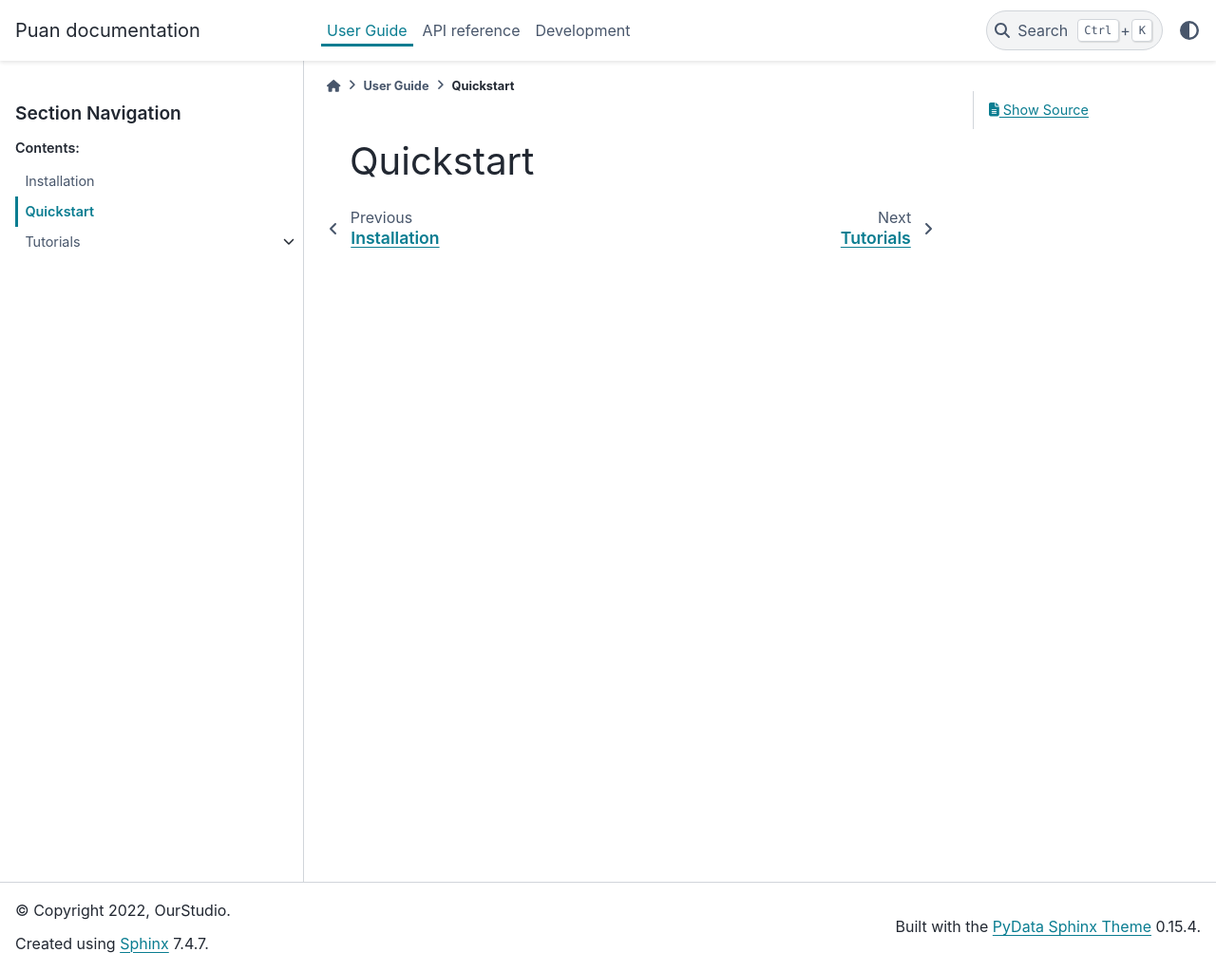
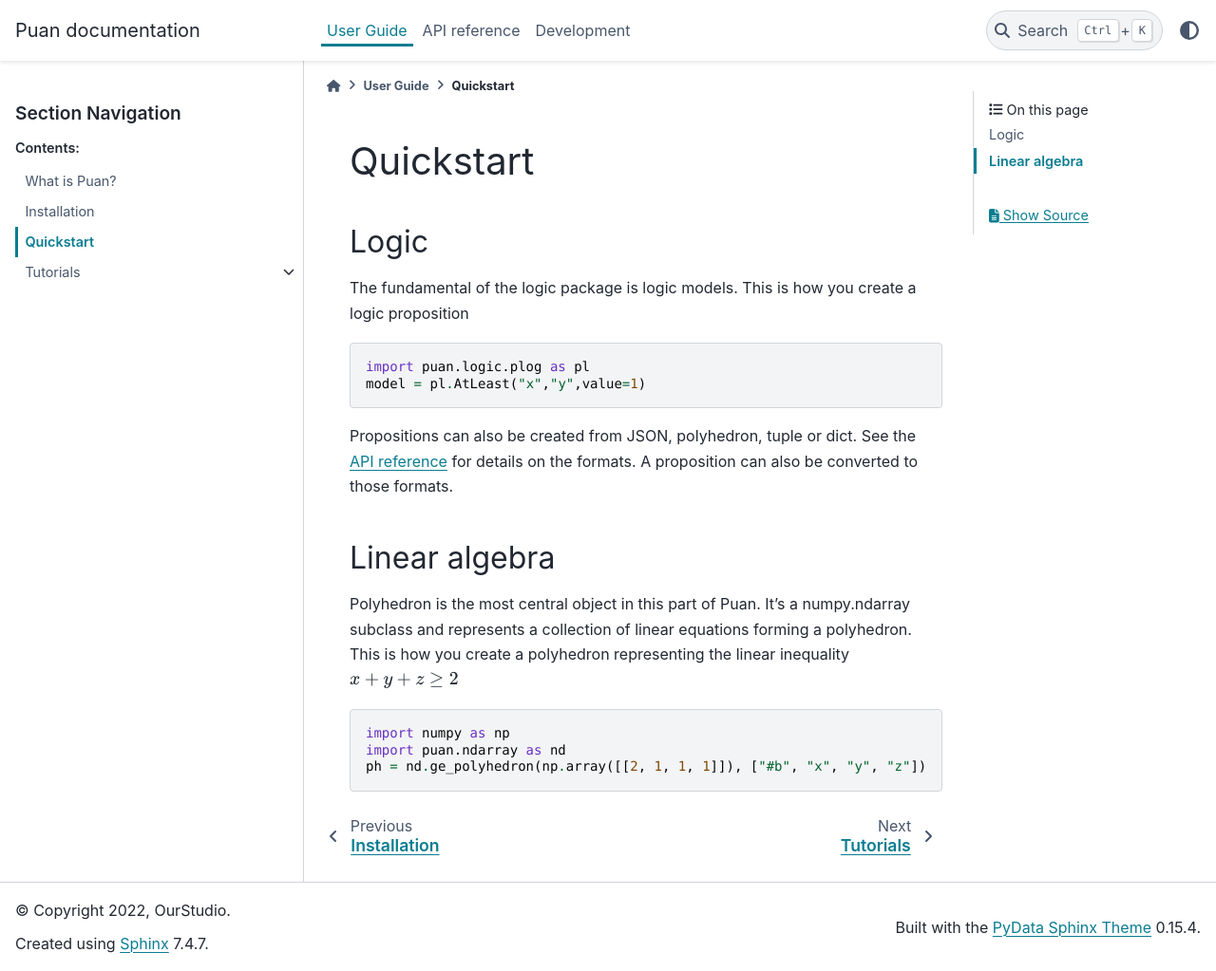
Before and after one commit to ourstudio-se/puan-python, a Sphinx documentation site: the page built from docs/source/guide/quickstart.rst, in a window 1280 px wide and 1023 px high. Shown: the whole window at 95% size. Built offline with Sphinx 7.4.7 and the PyData theme 0.15.4, drawn with Linux system fonts in a browser that asks for light colours.

Commit message:
Added short description on what puan is and an initial text for the quickstart

```diff
--- a/docs/source/guide/index.rst
+++ b/docs/source/guide/index.rst
@@ -5,6 +5,7 @@ User Guide
    :maxdepth: 2
    :caption: Contents:
 
+   puan
    install
    quickstart
    Tutorials <tutorials/index>
--- a/docs/source/guide/quickstart.rst
+++ b/docs/source/guide/quickstart.rst
@@ -1,2 +1,28 @@
 Quickstart
 ==========
+
+Logic
+-----
+
+The fundamental of the logic package is logic models. This is how you create a logic proposition
+
+.. code:: python
+
+    import puan.logic.plog as pl
+    model = pl.AtLeast("x","y",value=1)
+
+Propositions can also be created from JSON, polyhedron, tuple or dict. See the :ref:`API reference<API>` for details on the formats.
+A proposition can also be converted to those formats.
+
+
+Linear algebra
+--------------
+
+Polyhedron is the most central object in this part of Puan. It's a numpy.ndarray subclass and represents a collection of linear equations forming a polyhedron.
+This is how you create a polyhedron representing the linear inequality :math:`x + y + z \ge 2`
+
+.. code:: python
+
+    import numpy as np
+    import puan.ndarray as nd
+    ph = nd.ge_polyhedron(np.array([[2, 1, 1, 1]]), ["#b", "x", "y", "z"])
--- a/docs/source/reference/index.rst
+++ b/docs/source/reference/index.rst
@@ -1,3 +1,5 @@
+.. _API:
+
 API reference
 =============
 
```
Also changed, not shown: docs/source/guide/puan.rst (added, +31 -0 lines).
